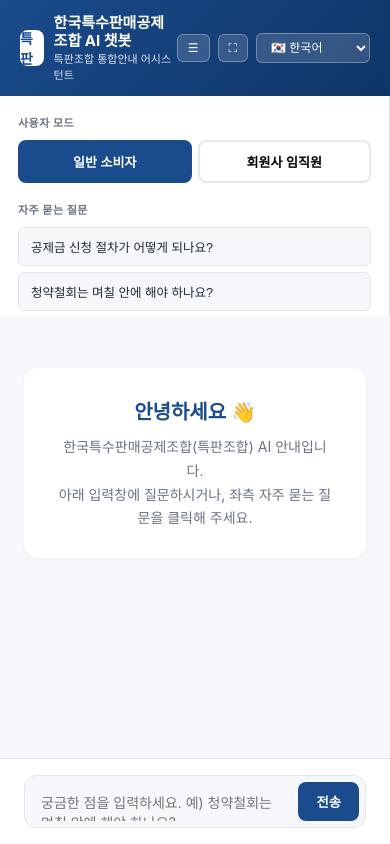
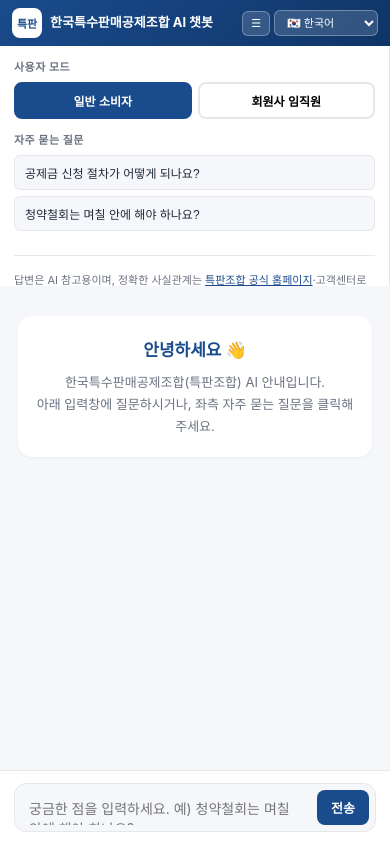
Before and after one commit to tktlsfl-pixel/kssa-chatbot, a website: page index.html in a window 390 px wide. Drawn offline with Linux system fonts and the light colour scheme; no server answers.

Commit message:
Update index.html

```diff
--- a/index.html
+++ b/index.html
@@ -25,9 +25,10 @@
   header {
     background: linear-gradient(135deg, var(--primary) 0%, var(--primary-dark) 100%);
     color: white; padding: 14px 20px; display: flex; align-items: center; justify-content: space-between;
-    box-shadow: 0 2px 8px rgba(0,0,0,0.1);
+    gap: 10px; box-shadow: 0 2px 8px rgba(0,0,0,0.1);
   }
-  .brand { display: flex; align-items: center; gap: 10px; }
+  .brand { display: flex; align-items: center; gap: 10px; min-width: 0; }
+  .brand > div { min-width: 0; }
   .brand-logo {
     width: 36px; height: 36px; background: white; color: var(--primary);
     border-radius: 8px; display: flex; align-items: center; justify-content: center;
@@ -117,8 +118,49 @@
   .welcome-card p { color: var(--text-muted); font-size: 14px; line-height: 1.7; }
 
   @media (max-width: 768px) {
-    .sidebar { width: 100%; max-height: 220px; }
+    /* 컨테이너: 세로 정렬 */
     .container { flex-direction: column; }
+
+    /* 헤더 압축 */
+    header { padding: 8px 12px; gap: 6px; }
+    .brand { gap: 8px; min-width: 0; flex: 1; }
+    .brand-logo { width: 30px; height: 30px; font-size: 11px; flex-shrink: 0; }
+    .brand-name {
+      font-size: 13px; line-height: 1.2;
+      white-space: nowrap; overflow: hidden; text-overflow: ellipsis;
+    }
+    .brand-sub { display: none; }   /* 부제 숨김으로 한 줄 확보 */
+
+    /* 헤더 버튼 압축 */
+    .header-actions { gap: 4px; flex-shrink: 0; }
+    .header-actions select,
+    .header-actions button {
+      padding: 5px 8px; font-size: 11px;
+    }
+    .header-actions select { max-width: 110px; }
+    #fullscreen-btn { display: none; }   /* 모바일은 풀스크린 버튼 숨김 */
+
+    /* 사이드바: 상단 컴팩트 */
+    .sidebar { width: 100%; max-height: 240px; padding: 12px 14px; }
+    .section-title { margin-bottom: 8px; }
+    .mode-toggle { margin-bottom: 12px; }
+    .mode-btn { padding: 8px; font-size: 12px; }
+    .quick-questions { margin-bottom: 12px; }
+    .quick-btn { padding: 8px 10px; font-size: 12px; }
+
+    /* 메시지/환영 카드 */
+    .messages { padding: 14px; }
+    .welcome-card { padding: 20px 18px; margin: 16px 4px; max-width: 100%; }
+    .welcome-card h2 { font-size: 17px; }
+    .welcome-card p { font-size: 13px; }
+
+    /* 입력 영역 */
+    .input-area { padding: 12px 14px; }
+    .input-wrap textarea { font-size: 14px; padding: 8px; }
+    .send-btn { padding: 8px 14px; font-size: 13px; }
+
+    /* 채팅 버블 */
+    .bubble { font-size: 13.5px; padding: 10px 14px; max-width: calc(100vw - 80px); }
   }
 </style>
 </head>
```
